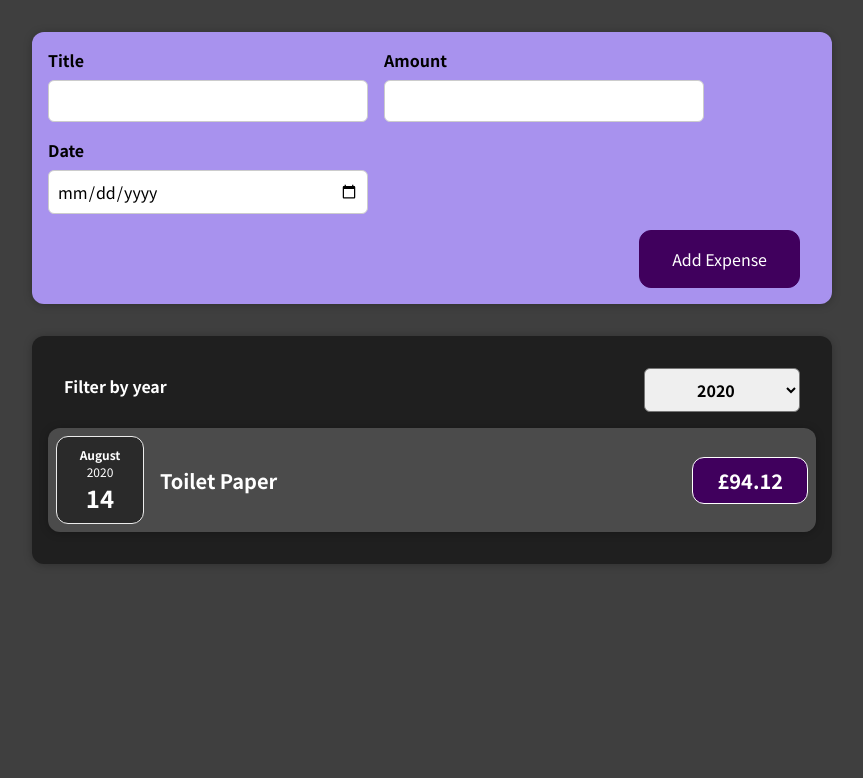
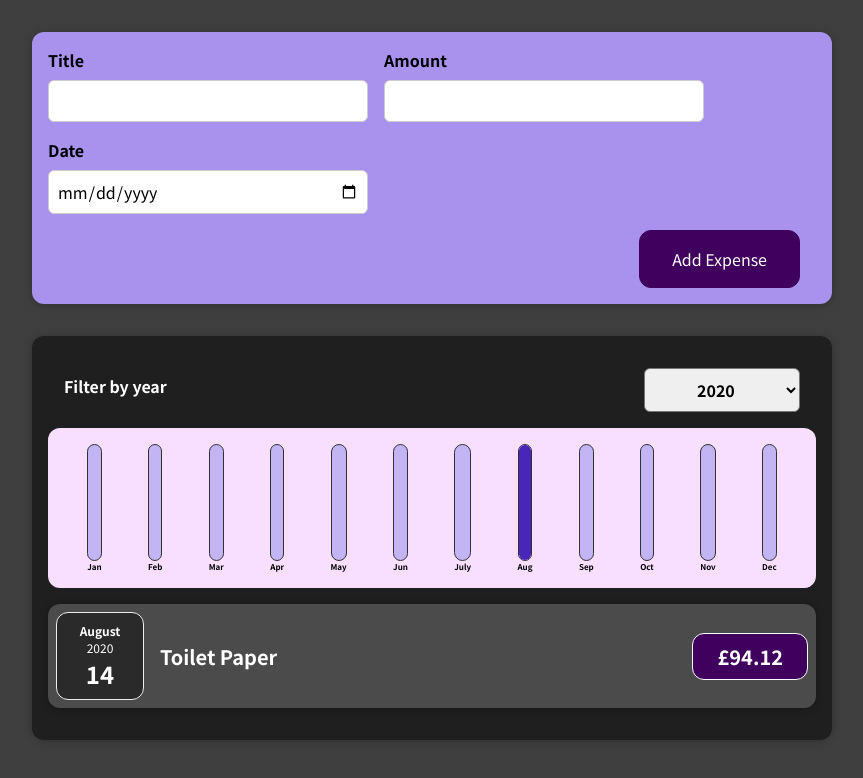
Before and after one commit to jbritttt/React-Expense-Tracker, a React (Create React App) app: page / in a window 1280 px wide. Shown: the top 778 px of the page, without its empty margins (208-1071 px from the left). Built offline with nearby package versions, Linux system fonts and the light colour scheme.

Commit message:
Bar Chart added

```diff
--- /dev/null
+++ b/src/components/Chart/Chart.css
@@ -0,0 +1,9 @@
+.chart {
+    padding: 1rem;
+    border-radius: 12px;
+    background-color: #f8dfff;
+    text-align: center;
+    display: flex;
+    justify-content: space-around;
+    height: 10rem;
+  }
--- /dev/null
+++ b/src/components/Chart/Chart.js
@@ -0,0 +1,21 @@
+import ChartBar from "./ChartBar";
+import "./Chart.css";
+const Chart = (props) => {
+  const dataPointValues = props.dataPoints.map((dataPoint) => dataPoint.value);
+  const totalMaximum = Math.max(...dataPointValues);
+
+  return (
+    <div className="chart">
+      {props.dataPoints.map((dataPoint) => (
+        <ChartBar
+          key={dataPoint.label}
+          value={dataPoint.value}
+          maxValue={totalMaximum}
+          label={dataPoint.label}
+        />
+      ))}
+    </div>
+  );
+};
+
+export default Chart;
--- /dev/null
+++ b/src/components/Chart/ChartBar.css
@@ -0,0 +1,30 @@
+.chart-bar {
+    height: 100%;
+    display: flex;
+    flex-direction: column;
+    align-items: center;
+  }
+
+  .chart-bar__inner {
+    height: 100%;
+    width: 100%;
+    border: 1px solid #313131;
+    border-radius: 12px;
+    background-color: #c3b4f3;
+    overflow: hidden;
+    display: flex;
+    flex-direction: column;
+    justify-content: flex-end;
+  }
+
+  .chart-bar__fill {
+    background-color: #4826b9;
+    width: 100%;
+    transition: all 0.3s ease-out;
+  }
+
+  .chart-bar__label {
+    font-weight: bold;
+    font-size: 0.5rem;
+    text-align: center;
+  }
--- /dev/null
+++ b/src/components/Chart/ChartBar.js
@@ -0,0 +1,22 @@
+import './ChartBar.css'
+
+
+const ChartBar = props => {
+  let barFillHeight = '0%';
+
+  if (props.maxValue > 0) {
+    barFillHeight = Math.round((props.value / props.maxValue)* 100  )+ '%';
+  }
+
+  return (
+    <div className="chart-bar">
+      <div className="chart-bar__inner">
+        <div className="chart-bar__fill" style={{height: barFillHeight}}></div>
+      </div>
+
+      <div className="chart-bar__label">{props.label}</div>
+    </div>
+  );
+};
+
+export default ChartBar;
--- a/src/components/Expenses/Expenses.js
+++ b/src/components/Expenses/Expenses.js
@@ -4,6 +4,7 @@
 import ExpenseItem from "./ExpenseItem";
 import Card from "../UI/Card";
 import ExpenseFilter from "./ExpenseFilter";
+import ExpensesChart from './ExpensesChart'
 
 function Expenses(props) {
   const [filteredYear, setFilteredYear] = useState("2020");
@@ -24,6 +25,8 @@
           selected={filteredYear}
           onChangeFilter={filterChangeHandler}
         />
+
+    <ExpensesChart expenses={filteredExpenses}/>
         {filteredExpenses.map((expense) => (
           <ExpenseItem
           key={expense.id}
--- /dev/null
+++ b/src/components/Expenses/ExpensesChart.js
@@ -0,0 +1,34 @@
+
+import Chart from '../Chart/Chart'
+
+const  ExpensesChart = props => {
+    const chartDataPoints = [
+        {label: 'Jan', value:0},
+        {label: 'Feb', value:0},
+        {label: 'Mar', value:0},
+        {label: 'Apr', value:0},
+        {label: 'May', value:0},
+        {label: 'Jun', value:0},
+        {label: 'July', value:0},
+        {label: 'Aug', value:0},
+        {label: 'Sep', value:0},
+        {label: 'Oct', value:0},
+        {label: 'Nov', value:0},
+        {label: 'Dec', value:0},
+]
+
+for (const expense of props.expenses){
+
+const expenseMonth = expense.date.getMonth()
+chartDataPoints[expenseMonth].value += expense.amount
+
+}
+    return (
+
+<Chart  dataPoints={chartDataPoints}/>
+
+
+     );
+}
+
+export default  ExpensesChart;
```
Also changed, not shown: src/components/NewExpense/ExpenseForm.js (line endings or trailing spaces), src/components/NewExpense/NewExpense.js (line endings or trailing spaces).
